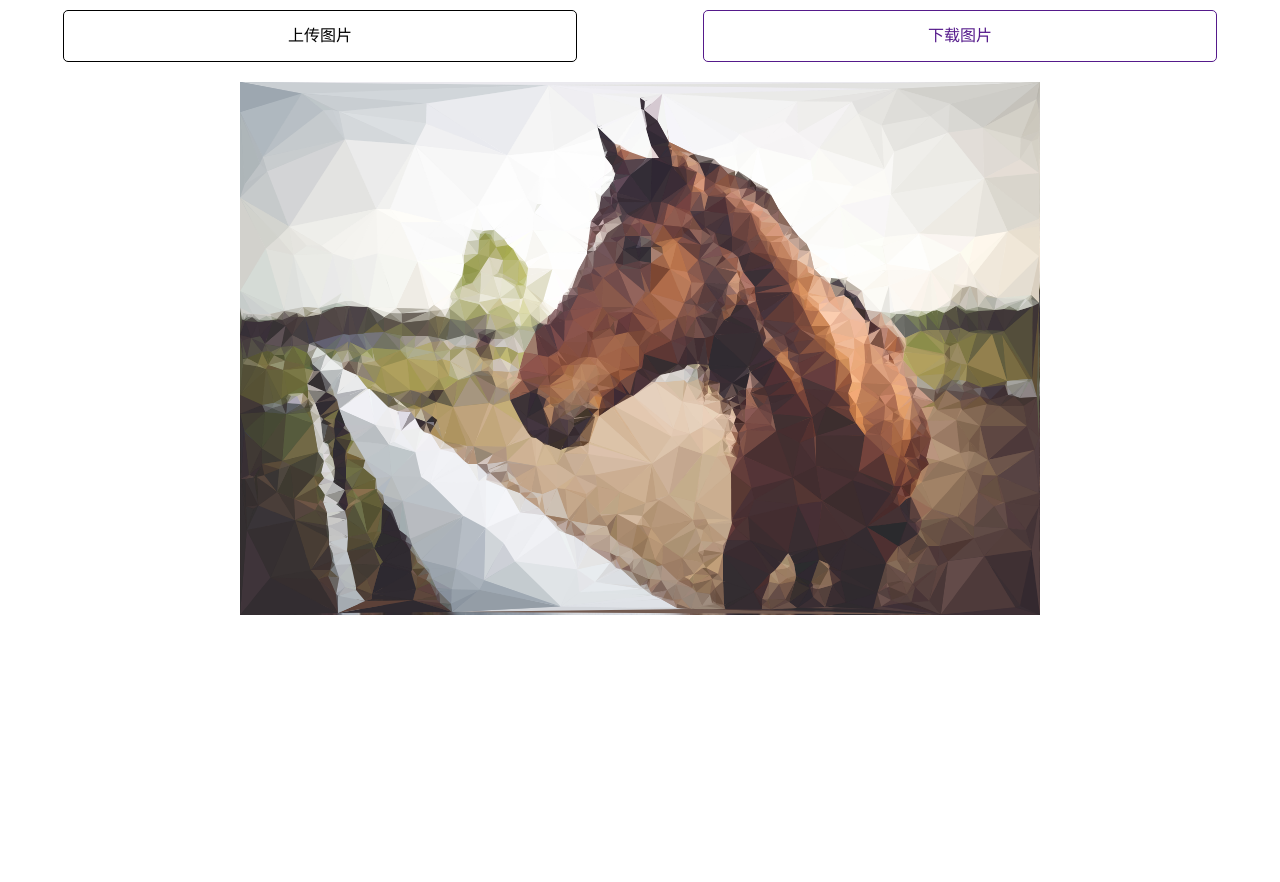
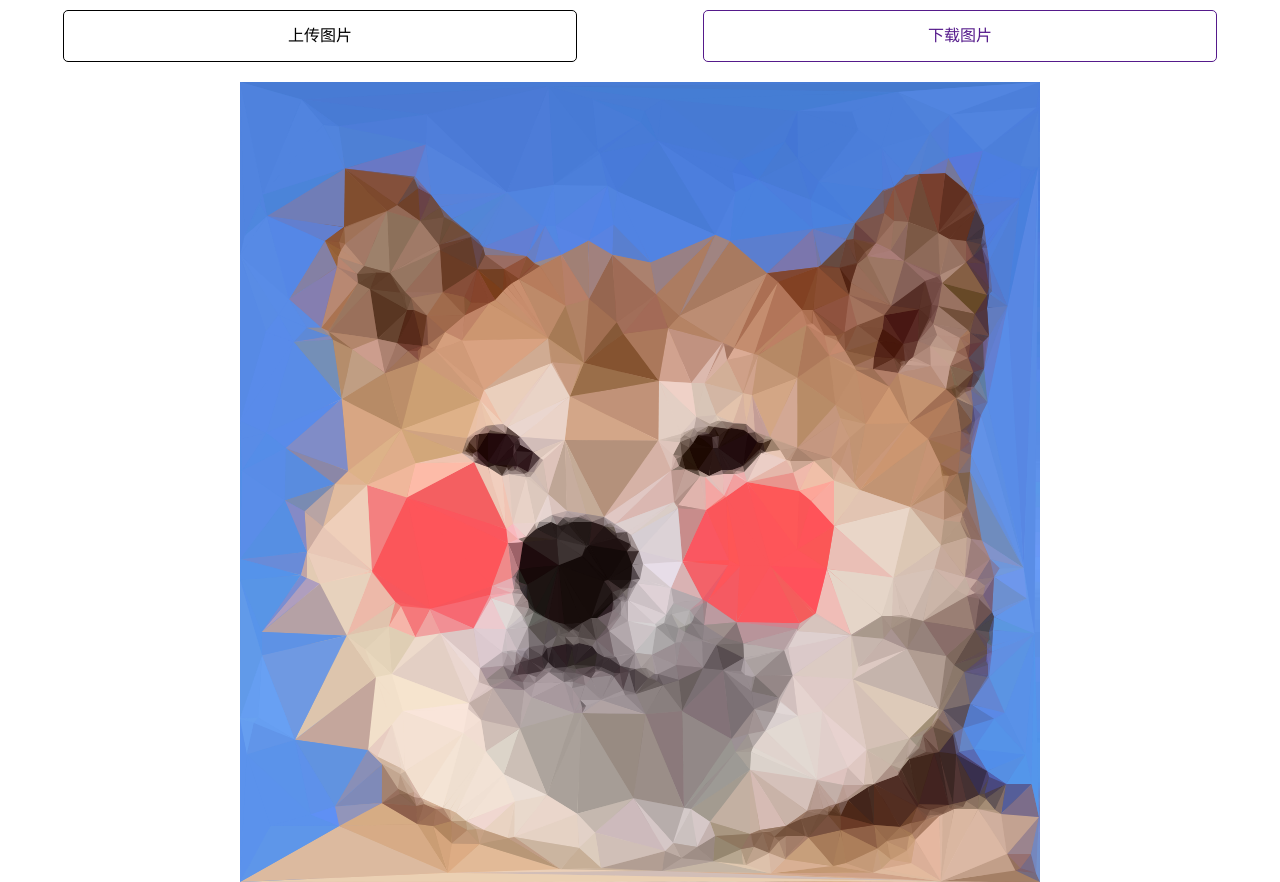
Before and after one commit to ryanZiegler/yjdraft, a plain HTML site: page canvas/lowPoly/index.html in a window 1280 px wide. Before the commit the page ends 800 px from the top, so only its background shows below. Drawn offline with Linux system fonts and the light colour scheme.

Commit message:
feat(lowPoly): add new test jpg

```diff
--- a/canvas/lowPoly/index.html
+++ b/canvas/lowPoly/index.html
@@ -81,7 +81,7 @@
         upload.onclick = function() { input.click() };
 
         var img = new Image();
-        img.src = './test.jpg';
+        img.src = './avatar.jpg';
         img.onload = function() {
             parse(this);
         };
```
Also changed, not shown: canvas/lowPoly/avatar.jpg (added), canvas/lowPoly/test.jpg (deleted).
